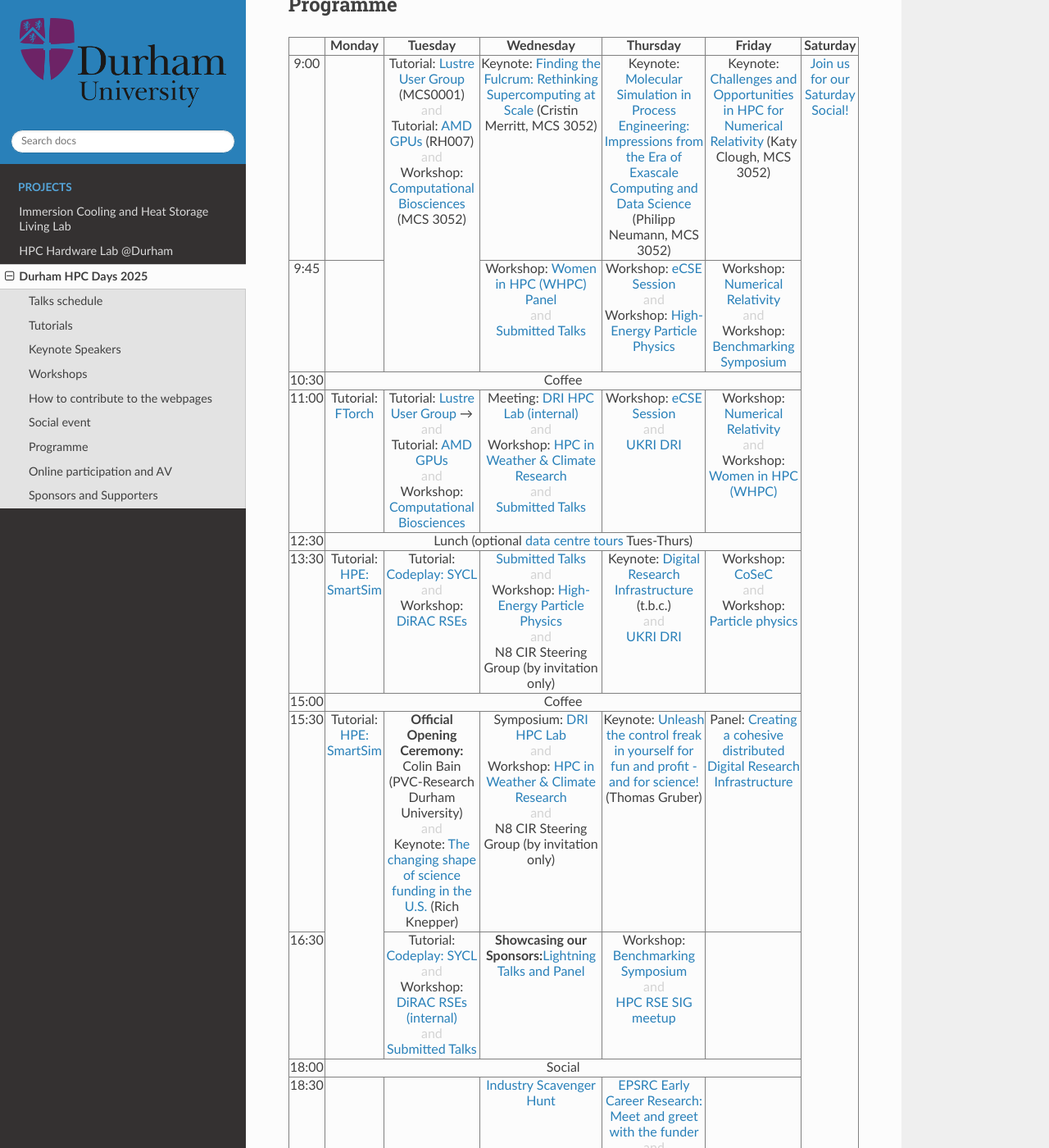
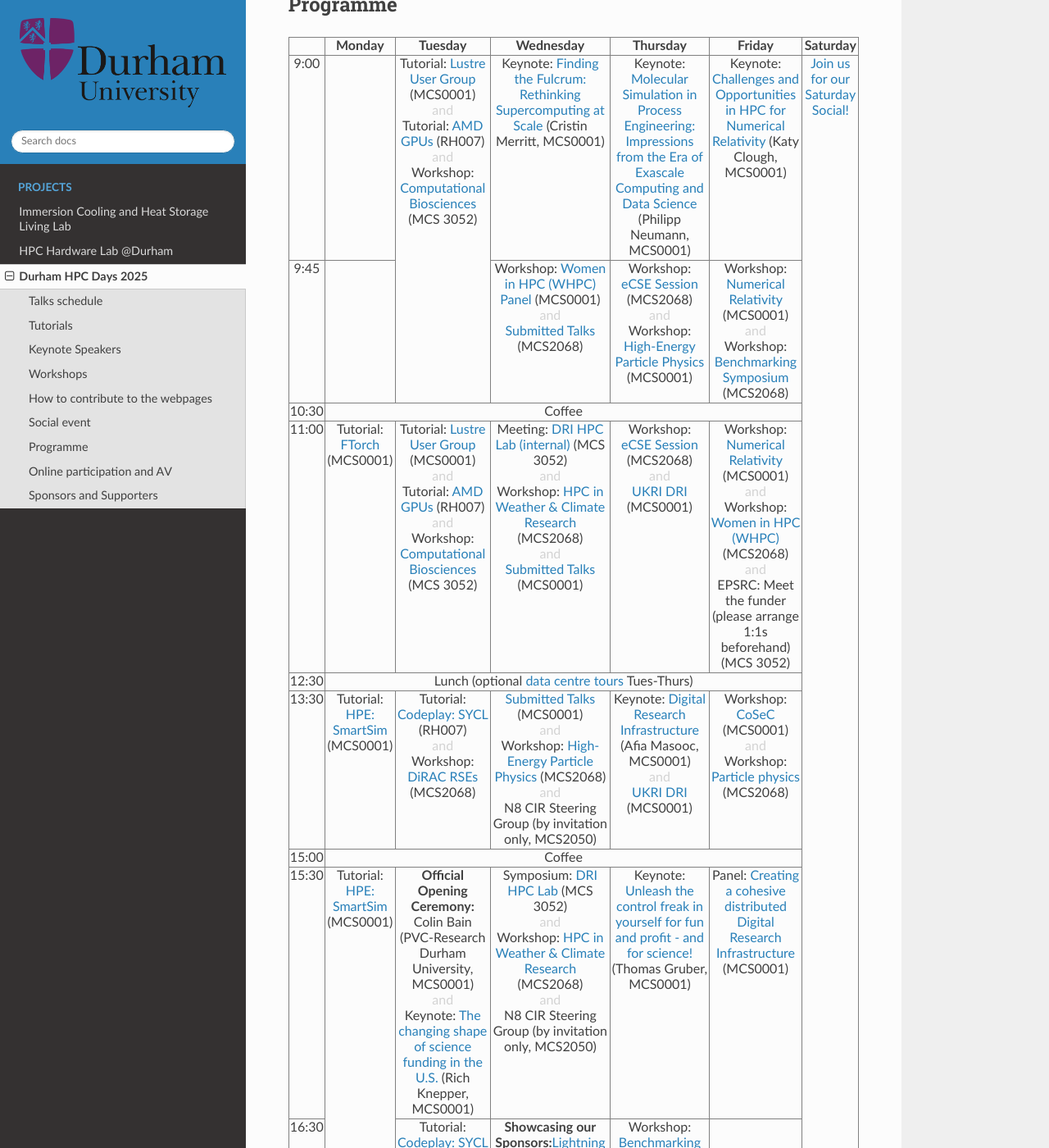
Before and after one commit to ilectra/durham, a Sphinx documentation site: the page built from docs/hpcdays/index.md, in a window 1280 px wide and 1400 px high, scrolled down 769 px. Shown: the whole window at 82% size. Built offline with Sphinx 7.4.7 and the Read the Docs theme 3.1.0, drawn with Linux system fonts in a browser that asks for light colours; some of the changed text lies outside the part shown.

Commit message:
Update index.md

```diff
--- a/docs/hpcdays/index.md
+++ b/docs/hpcdays/index.md
@@ -39,18 +39,29 @@
     <br /><div style="color:LightGrey;font-size=50%">and</div>
     Workshop: <a href="workshops.html#computational-biosciences">Computational Biosciences</a> (MCS 3052)
   </td>
-  <td> Keynote: <a href="keynotes.html#cristin-merritt-chief-marketing-officer-alces-flight-ltd">Finding the Fulcrum: Rethinking Supercomputing at Scale</a> (Cristin Merritt, MCS 3052)</td>
-  <td> Keynote: <a href="keynotes.html#prof-dr-philipp-neumann">Molecular Simulation in Process Engineering: Impressions from the Era of Exascale Computing and Data Science</a> (Philipp Neumann, MCS 3052) </td>
-  <td> Keynote: <a href="keynotes.html#dr-katy-clough-stfc-ernest-rutherford-research-fellow">Challenges and Opportunities in HPC for Numerical Relativity</a> (Katy Clough, MCS 3052) </td>
+  <td> Keynote: <a href="keynotes.html#cristin-merritt-chief-marketing-officer-alces-flight-ltd">Finding the Fulcrum: Rethinking Supercomputing at Scale</a> (Cristin Merritt, MCS0001)</td>
+  <td> Keynote: <a href="keynotes.html#prof-dr-philipp-neumann">Molecular Simulation in Process Engineering: Impressions from the Era of Exascale Computing and Data Science</a> (Philipp Neumann, MCS0001) </td>
+  <td> Keynote: <a href="keynotes.html#dr-katy-clough-stfc-ernest-rutherford-research-fellow">Challenges and Opportunities in HPC for Numerical Relativity</a> (Katy Clough, MCS0001) </td>
   <td rowspan=13> <a href="social.html">Join us for our Saturday Social!</a> </td>
 </tr>
 <tr>
   <td> 9:45 </td>
   <td>  </td>
-  <td> Workshop: <a href="workshops.html#women-in-hpc-whpc">Women in HPC (WHPC) Panel</a> <br /><div style="color:LightGrey;font-size=50%">and</div> <a href="talks.html#wednesday-4-june-2025-09-45-to-10-30">Submitted Talks</a> </td>
-  <td> Workshop: <a href="workshops.html#ecse-session">eCSE Session</a> <br /><div style="color:LightGrey;font-size=50%">and</div>Workshop: <a href="workshops.html#id1">High-Energy Particle Physics</a> </td>
-  <td> Workshop: <a href="workshops.html#numerical-relativity">Numerical Relativity</a> <br /><div style="color:LightGrey;font-size=50%">and</div>
-       Workshop: <a href="workshops.html#id2">Benchmarking Symposium</a> </td>
+  <td>
+    Workshop: <a href="workshops.html#women-in-hpc-whpc">Women in HPC (WHPC) Panel</a> (MCS0001)
+    <br /><div style="color:LightGrey;font-size=50%">and</div>
+    <a href="talks.html#wednesday-4-june-2025-09-45-to-10-30">Submitted Talks</a> (MCS2068)
+  </td>
+  <td>
+    Workshop: <a href="workshops.html#ecse-session">eCSE Session</a> (MCS2068)
+    <br /><div style="color:LightGrey;font-size=50%">and</div>
+    Workshop: <a href="workshops.html#id1">High-Energy Particle Physics</a> (MCS0001)
+  </td>
+  <td>
+    Workshop: <a href="workshops.html#numerical-relativity">Numerical Relativity</a> (MCS0001)
+    <br /><div style="color:LightGrey;font-size=50%">and</div>
+    Workshop: <a href="workshops.html#id2">Benchmarking Symposium</a> (MCS2068)
+  </td>
 </tr>
 <tr>
   <td> 10:30 </td>
@@ -58,11 +69,33 @@
 </tr>
 <tr>
   <td> 11:00 </td>
-  <td> Tutorial: <a href="tutorials.html#iccs-ftorch">FTorch</a> </td>
-  <td> Tutorial: <a href="tutorials.html#lustre-user-group-darshan-profiling-on-lustre">Lustre User Group</a>  → <br /><div style="color:LightGrey;font-size=50%">and</div> Tutorial: <a href="tutorials.html#amd-gpus-simplify-your-hpc-application-port-to-gpus-openmp-and-managed-memory-on-amd-mi300a-and-mi300x">AMD GPUs</a><br /><div style="color:LightGrey;font-size=50%">and</div> Workshop: <a href="workshops.html#computational-biosciences">Computational Biosciences</a> </td>
-  <td> Meeting: <a href="dri.html">DRI HPC Lab (internal)</a> <br /><div style="color:LightGrey;font-size=50%">and</div> Workshop: <a href="workshops.html#hpc-in-weather-climate-research">HPC in Weather & Climate Research</a>  <br /><div style="color:LightGrey;font-size=50%">and</div> <a href="talks.html#wednesday-4-june-2025-11-00-to-12-30">Submitted Talks</a></td>
-  <td> Workshop: <a href="workshops.html#ecse-session">eCSE Session</a>  <br /><div style="color:LightGrey;font-size=50%">and</div><a href="dri.html">UKRI DRI</a> </td>
-  <td> Workshop: <a href="workshops.html#numerical-relativity">Numerical Relativity</a>  <br /><div style="color:LightGrey;font-size=50%">and</div>Workshop: <a href="workshops.html#id3">Women in HPC (WHPC) </a> </td>
+  <td> Tutorial: <a href="tutorials.html#iccs-ftorch">FTorch</a> (MCS0001) </td>
+  <td>
+    Tutorial: <a href="tutorials.html#lustre-user-group-darshan-profiling-on-lustre">Lustre User Group</a> (MCS0001)
+    <br /><div style="color:LightGrey;font-size=50%">and</div>
+    Tutorial: <a href="tutorials.html#amd-gpus-simplify-your-hpc-application-port-to-gpus-openmp-and-managed-memory-on-amd-mi300a-and-mi300x">AMD GPUs</a> (RH007)
+    <br /><div style="color:LightGrey;font-size=50%">and</div>
+    Workshop: <a href="workshops.html#computational-biosciences">Computational Biosciences</a> (MCS 3052)
+  </td>
+  <td>
+    Meeting: <a href="dri.html">DRI HPC Lab (internal)</a> (MCS 3052)
+    <br /><div style="color:LightGrey;font-size=50%">and</div>
+    Workshop: <a href="workshops.html#hpc-in-weather-climate-research">HPC in Weather & Climate Research</a> (MCS2068)
+    <br /><div style="color:LightGrey;font-size=50%">and</div>
+    <a href="talks.html#wednesday-4-june-2025-11-00-to-12-30">Submitted Talks</a> (MCS0001)
+  </td>
+  <td>
+    Workshop: <a href="workshops.html#ecse-session">eCSE Session</a> (MCS2068)
+    <br /><div style="color:LightGrey;font-size=50%">and</div>
+    <a href="dri.html">UKRI DRI</a> (MCS0001)
+  </td>
+  <td>
+    Workshop: <a href="workshops.html#numerical-relativity">Numerical Relativity</a> (MCS0001)
+    <br /><div style="color:LightGrey;font-size=50%">and</div>
+    Workshop: <a href="workshops.html#id3">Women in HPC (WHPC) </a> (MCS2068)
+    <br /><div style="color:LightGrey;font-size=50%">and</div>
+    EPSRC: Meet the funder (please arrange 1:1s beforehand) (MCS 3052)
+  </td>
 </tr>
 <tr>
   <td> 12:30 </td>
@@ -70,17 +103,28 @@
 </tr>
 <tr>
   <td> 13:30 </td>
-  <td> Tutorial: <a href="tutorials.html#hpe-smartsim"> HPE: SmartSim</a> </td>
-  <td> Tutorial: <a href="tutorials.html#codeplay-accelerate-your-code-on-gpus-and-more-using-c-and-sycl">Codeplay: SYCL</a>  <br /><div style="color:LightGrey;font-size=50%">and</div> Workshop: <a href="workshops.html#dirac-rses"> DiRAC RSEs </a> </td>
+  <td> Tutorial: <a href="tutorials.html#hpe-smartsim"> HPE: SmartSim</a> (MCS0001) </td>
   <td>
-    <a href="talks.html#wednesday-4-june-2025-13-30-to-15-00">Submitted Talks</a>
+    Tutorial: <a href="tutorials.html#codeplay-accelerate-your-code-on-gpus-and-more-using-c-and-sycl">Codeplay: SYCL</a> (RH007)
     <br /><div style="color:LightGrey;font-size=50%">and</div>
-    Workshop: <a href="workshops.html#hpc-htc-in-high-energy-physics">High-Energy Particle Physics</a>
+    Workshop: <a href="workshops.html#dirac-rses"> DiRAC RSEs </a> (MCS2068)
+  </td>
+  <td>
+    <a href="talks.html#wednesday-4-june-2025-13-30-to-15-00">Submitted Talks</a> (MCS0001)
     <br /><div style="color:LightGrey;font-size=50%">and</div>
-    N8 CIR Steering Group (by invitation only)
+    Workshop: <a href="workshops.html#hpc-htc-in-high-energy-physics">High-Energy Particle Physics</a> (MCS2068)
+    <br /><div style="color:LightGrey;font-size=50%">and</div>
+    N8 CIR Steering Group (by invitation only, MCS2050)
   </td>
-  <td> Keynote: <a href="dri.html">Digital Research Infrastructure</a> <br /> (t.b.c.) <br /><div style="color:LightGrey;font-size=50%">and</div> <a href="dri.html">UKRI DRI</a></td>
-  <td> Workshop: <a href="workshops.html#cosec">CoSeC</a>  <br /><div style="color:LightGrey;font-size=50%">and</div>Workshop: <a href="workshops.html#id4">Particle physics</a> </td>
+  <td>
+    Keynote: <a href="dri.html">Digital Research Infrastructure</a> <br /> (Afia Masooc, MCS0001)
+    <br /><div style="color:LightGrey;font-size=50%">and</div>
+    <a href="dri.html">UKRI DRI</a> (MCS0001)
+  </td>
+  <td>
+    Workshop: <a href="workshops.html#cosec">CoSeC</a> (MCS0001)
+    <br /><div style="color:LightGrey;font-size=50%">and</div>
+    Workshop: <a href="workshops.html#id4">Particle physics</a> (MCS2068) </td>
 </tr>
 <tr>
   <td> 15:00 </td>
@@ -88,27 +132,39 @@
 </tr>
 <tr>
   <td> 15:30 </td>
-  <td rowspan="2"> Tutorial: <a href="tutorials.html#hpe-smartsim"> HPE: SmartSim</a> </td>
+  <td rowspan="2"> Tutorial: <a href="tutorials.html#hpe-smartsim"> HPE: SmartSim</a> (MCS0001) </td>
   <td>
-    <b>Official Opening Ceremony:</b> <br /> Colin Bain (PVC-Research Durham University)
+    <b>Official Opening Ceremony:</b> <br /> Colin Bain (PVC-Research Durham University, MCS0001)
      <br /><div style="color:LightGrey;font-size=50%">and</div>
-     Keynote: <a href="keynotes.html#knepper">The changing shape of science funding in the U.S.</a> (Rich Knepper)
+     Keynote: <a href="keynotes.html#knepper">The changing shape of science funding in the U.S.</a> (Rich Knepper, MCS0001)
   </td>
   <td>
-    Symposium: <a href="dri.html">DRI HPC Lab</a>
+    Symposium: <a href="dri.html">DRI HPC Lab</a> (MCS 3052)
     <br /><div style="color:LightGrey;font-size=50%">and</div>
-    Workshop: <a href="workshops.html#hpc-in-weather-climate-research">HPC in Weather & Climate Research</a>
+    Workshop: <a href="workshops.html#hpc-in-weather-climate-research">HPC in Weather & Climate Research</a> (MCS2068)
     <br /><div style="color:LightGrey;font-size=50%">and</div>
-    N8 CIR Steering Group (by invitation only)
+    N8 CIR Steering Group (by invitation only, MCS2050)
   </td>
-  <td> Keynote: <a href="keynotes.html#thomas-gruber-regionales-rechenzentrum-erlangen-rrze">Unleash the control freak in yourself for fun and profit - and for science!</a> (Thomas Gruber) </td>
-  <td> Panel: <a href="workshops.html#cosec">Creating a cohesive distributed Digital Research Infrastructure</a> </td>
+  <td>
+    Keynote: <a href="keynotes.html#thomas-gruber-regionales-rechenzentrum-erlangen-rrze">Unleash the control freak in yourself for fun and profit - and for science!</a> (Thomas Gruber, MCS0001) </td>
+  <td> Panel: <a href="workshops.html#cosec">Creating a cohesive distributed Digital Research Infrastructure</a> (MCS0001) </td>
 </tr>
 <tr>
   <td> 16:30 </td>
-  <td> Tutorial: <a href="tutorials.html#codeplay-accelerate-your-code-on-gpus-and-more-using-c-and-sycl">Codeplay: SYCL</a> <br /><div style="color:LightGrey;font-size=50%">and</div>  Workshop: <a href="workshops.html#dirac-rses">DiRAC RSEs (internal)</a>  <br /><div style="color:LightGrey;font-size=50%">and</div><a href="talks.html#tuesday-3-june-2025-16-30-to-17-50">Submitted Talks</a></td>
-  <td> <b>Showcasing our Sponsors:</b><a href="lightning.html">Lightning Talks and Panel</a></td>
-  <td>Workshop: <a href="workshops.html#benchmarking-symposium-benchmarking-of-hpc-systems-for-simulation-and-ai">Benchmarking Symposium</a><br /><div style="color:LightGrey;font-size=50%">and</div><a href="workshops.html#hpc-rse-sig-meet-up">HPC RSE SIG meetup</a></td>
+  <td>
+    Tutorial: <a href="tutorials.html#codeplay-accelerate-your-code-on-gpus-and-more-using-c-and-sycl">Codeplay: SYCL</a> (RH007)
+    <br /><div style="color:LightGrey;font-size=50%">and</div>
+    Workshop: <a href="workshops.html#dirac-rses">DiRAC RSEs (internal, MCS2068)</a>
+    <br /><div style="color:LightGrey;font-size=50%">and</div>
+    <a href="talks.html#tuesday-3-june-2025-16-30-to-17-50">Submitted Talks</a> (MCS0001) </td>
+  <td>
+    <b>Showcasing our Sponsors:</b><a href="lightning.html">Lightning Talks and Panel</a> (MCS0001)
+  </td>
+  <td>
+    Workshop: <a href="workshops.html#benchmarking-symposium-benchmarking-of-hpc-systems-for-simulation-and-ai">Benchmarking Symposium</a> (MCS0001)
+    <br /><div style="color:LightGrey;font-size=50%">and</div>
+    <a href="workshops.html#hpc-rse-sig-meet-up">HPC RSE SIG meetup</a> (MCS2068)
+  </td>
 </tr>
 <tr>
   <td> 18:00 </td>
@@ -119,7 +175,9 @@
   <td />
   <td />
   <td><a href="lightning.html#scavenger-hunt">Industry Scavenger Hunt</a></td>
-  <td><a href="keynotes.html#christian-oganbule-epsrc">EPSRC Early Career Research: Meet and greet with the funder</a><br /><div style="color:LightGrey;font-size=50%">and</div><a href="workshops.html#hpc-rse-sig-meet-up">HPC RSE SIG meetup</a> <br />(Continued!)</td>
+  <td>
+    <a href="keynotes.html#christian-oganbule-epsrc">EPSRC Early Career Research: Meet and greet with the funder</a> (MCS2050)
+    <br /><div style="color:LightGrey;font-size=50%">and</div><a href="workshops.html#hpc-rse-sig-meet-up">HPC RSE SIG meetup</a> <br />(Continued, MCS2068)</td>
 </tr>
 </table>
 
```
